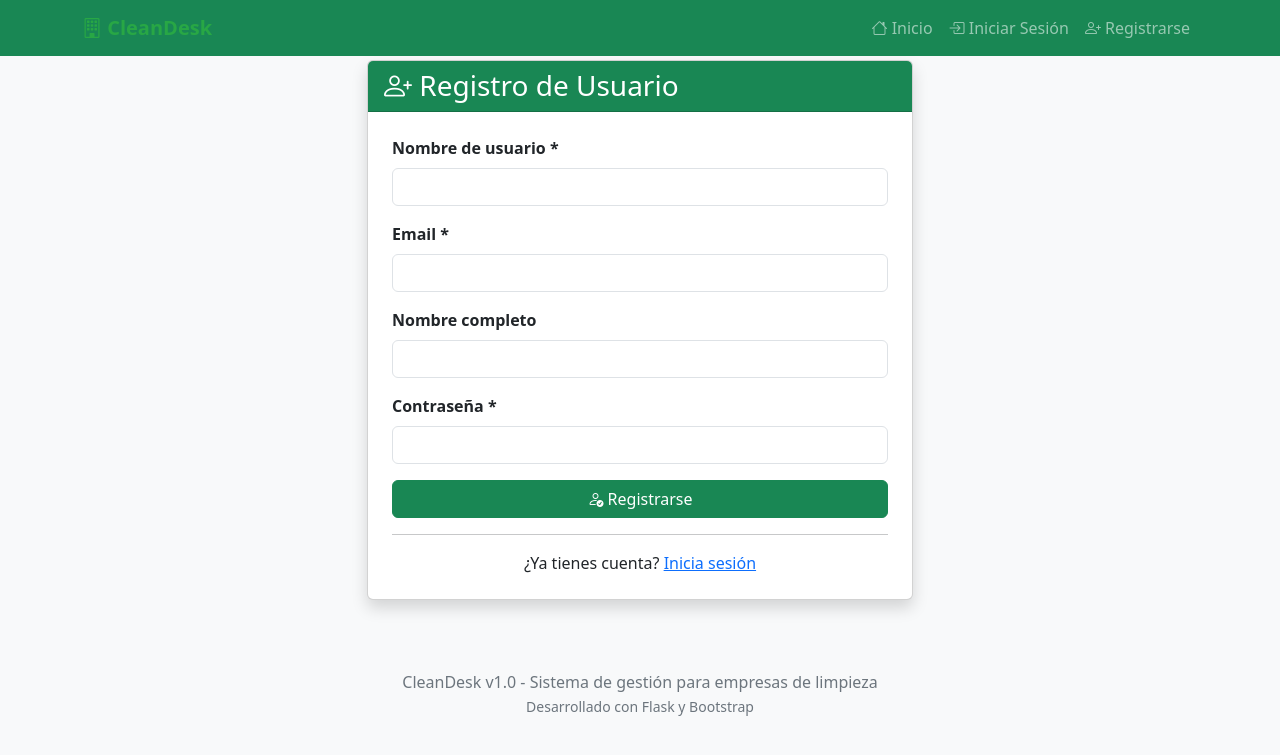
After one commit to fevasquez444/cleandesk, a Flask app: page /registro in a window 1280 px wide. The commit adds this page. Shown: the top 755 px of the page. Run offline with Flask 3, Linux system fonts and the light colour scheme.

Commit message:
Add complete authentication system: user registration, login, logout, profile pages, and protected routes with Flask-Login

```diff
--- a/app.py
+++ b/app.py
@@ -1,8 +1,9 @@
-from flask import Flask, render_template, redirect, url_for
-from flask_sqlalchemy import SQLAlchemy  # ¡CORREGIDO!
+from flask import Flask, render_template, redirect, url_for, flash, request
+from flask_sqlalchemy import SQLAlchemy
 from flask_migrate import Migrate
+from flask_login import LoginManager, UserMixin, login_user, logout_user, login_required, current_user
 from forms import ClientForm
-from services_forms import ServicioForm  # <-- Agrega esto al principio con las otras importaciones
+from services_forms import ServicioForm
 
 app = Flask(__name__)
 app.config['SECRET_KEY'] = 'clave-secreta-cambia-me-en-produccion'
@@ -16,6 +17,14 @@ app.config['SQLALCHEMY_TRACK_MODIFICATIONS'] = False
 # Inicializar extensiones
 db = SQLAlchemy(app)
 migrate = Migrate(app, db)
+
+
+# Configuración de Flask-Login
+login_manager = LoginManager()
+login_manager.init_app(app)
+login_manager.login_view = 'login'  # La vista a la que redirige si no está autenticado
+login_manager.login_message = 'Por favor, inicia sesión para acceder a esta página.'
+login_manager.login_message_category = 'info'
 
 
 # MODELO DE DATOS (esto estaba faltando)
@@ -69,6 +78,27 @@ class Servicio(db.Model):
 
     def __repr__(self):
         return f'<Servicio {self.nombre}>'
+
+# MODELO DE DATOS PARA USUARIO (NUEVO)
+class Usuario(UserMixin, db.Model):
+    __tablename__ = 'usuarios'
+
+    id = db.Column(db.Integer, primary_key=True)
+    username = db.Column(db.String(50), unique=True, nullable=False)
+    email = db.Column(db.String(120), unique=True, nullable=False)
+    password = db.Column(db.String(200), nullable=False)
+    nombre_completo = db.Column(db.String(100))
+    rol = db.Column(db.String(20), default='empleado')  # 'admin' o 'empleado'
+    activo = db.Column(db.Boolean, default=True)
+    fecha_registro = db.Column(db.DateTime, default=db.func.current_timestamp())
+
+    def __repr__(self):
+        return f'<Usuario {self.username}>'
+
+# RUTA PARA LOGIN DE USUARIO
+@login_manager.user_loader
+def load_user(user_id):
+    return db.session.get(Usuario, int(user_id))
 
 
 # RUTA PARA EDITAR CLIENTE (NUEVA)
@@ -152,5 +182,76 @@ def eliminar_servicio(id):
     return redirect(url_for('listar_servicios'))
 
 
+# ===== RUTAS DE AUTENTICACIÓN =====
+
+# REGISTRO DE USUARIOS
+@app.route('/registro', methods=['GET', 'POST'])
+def registro():
+    if request.method == 'POST':
+        username = request.form.get('username')
+        email = request.form.get('email')
+        password = request.form.get('password')
+        nombre_completo = request.form.get('nombre_completo')
+
+        # Verificar si el usuario ya existe
+        usuario_existe = Usuario.query.filter_by(username=username).first()
+        email_existe = Usuario.query.filter_by(email=email).first()
+
+        if usuario_existe:
+            flash('El nombre de usuario ya existe', 'danger')
+        elif email_existe:
+            flash('El email ya está registrado', 'danger')
+        else:
+            # Crear nuevo usuario (sin hash aún, después implementaremos)
+            nuevo_usuario = Usuario(
+                username=username,
+                email=email,
+                password=password,  # TEMPORAL: después agregaremos hash
+                nombre_completo=nombre_completo,
+                rol='empleado'
+            )
+            db.session.add(nuevo_usuario)
+            db.session.commit()
+            flash('Usuario registrado correctamente. Ahora puedes iniciar sesión.', 'success')
+            return redirect(url_for('login'))
+
+    return render_template('registro.html')
+
+
+# LOGIN DE USUARIOS
+@app.route('/login', methods=['GET', 'POST'])
+def login():
+    if request.method == 'POST':
+        username = request.form.get('username')
+        password = request.form.get('password')
+
+        usuario = Usuario.query.filter_by(username=username).first()
+
+        if usuario and usuario.password == password:  # TEMPORAL: después mejoraremos
+            login_user(usuario)
+            flash(f'Bienvenido, {usuario.nombre_completo or usuario.username}!', 'success')
+            return redirect(url_for('index'))
+        else:
+            flash('Usuario o contraseña incorrectos', 'danger')
+
+    return render_template('login.html')
+
+
+# LOGOUT
+@app.route('/logout')
+@login_required
+def logout():
+    logout_user()
+    flash('Has cerrado sesión correctamente', 'info')
+    return redirect(url_for('index'))
+
+
+# PERFIL DE USUARIO
+@app.route('/perfil')
+@login_required
+def perfil():
+    return render_template('perfil.html', usuario=current_user)
+
+
 if __name__ == '__main__':
     app.run(debug=True)
--- a/templates/base.html
+++ b/templates/base.html
@@ -46,6 +46,8 @@
                             <i class="bi bi-house"></i> Inicio
                         </a>
                     </li>
+
+                    {% if current_user.is_authenticated %}
                         <li class="nav-item">
                             <a class="nav-link" href="{{ url_for('listar_clientes') }}">
                                 <i class="bi bi-people"></i> Clientes
@@ -61,6 +63,36 @@
                                 <i class="bi bi-person-plus"></i> Nuevo Cliente
                             </a>
                         </li>
+                        <li class="nav-item dropdown">
+                            <a class="nav-link dropdown-toggle" href="#" role="button" data-bs-toggle="dropdown">
+                                <i class="bi bi-person-circle"></i> {{ current_user.username }}
+                            </a>
+                            <ul class="dropdown-menu dropdown-menu-end">
+                                <li>
+                                    <a class="dropdown-item" href="{{ url_for('perfil') }}">
+                                        <i class="bi bi-person"></i> Mi Perfil
+                                    </a>
+                                </li>
+                                <li><hr class="dropdown-divider"></li>
+                                <li>
+                                    <a class="dropdown-item text-danger" href="{{ url_for('logout') }}">
+                                        <i class="bi bi-box-arrow-right"></i> Cerrar Sesión
+                                    </a>
+                                </li>
+                            </ul>
+                        </li>
+                    {% else %}
+                        <li class="nav-item">
+                            <a class="nav-link" href="{{ url_for('login') }}">
+                                <i class="bi bi-box-arrow-in-right"></i> Iniciar Sesión
+                            </a>
+                        </li>
+                        <li class="nav-item">
+                            <a class="nav-link" href="{{ url_for('registro') }}">
+                                <i class="bi bi-person-plus"></i> Registrarse
+                            </a>
+                        </li>
+                    {% endif %}
                 </ul>
             </div>
         </div>
--- /dev/null
+++ b/templates/registro.html
@@ -0,0 +1,60 @@
+{% extends "base.html" %}
+
+{% block title %}Registro de Usuario{% endblock %}
+
+{% block content %}
+<div class="row justify-content-center">
+    <div class="col-md-6">
+        <div class="card shadow">
+            <div class="card-header bg-success text-white">
+                <h3 class="mb-0">
+                    <i class="bi bi-person-plus"></i> Registro de Usuario
+                </h3>
+            </div>
+            <div class="card-body p-4">
+                {% with messages = get_flashed_messages(with_categories=true) %}
+                    {% if messages %}
+                        {% for category, message in messages %}
+                            <div class="alert alert-{{ category }}">{{ message }}</div>
+                        {% endfor %}
+                    {% endif %}
+                {% endwith %}
+
+                <form method="POST">
+                    <div class="mb-3">
+                        <label class="form-label fw-bold">Nombre de usuario *</label>
+                        <input type="text" name="username" class="form-control" required>
+                    </div>
+
+                    <div class="mb-3">
+                        <label class="form-label fw-bold">Email *</label>
+                        <input type="email" name="email" class="form-control" required>
+                    </div>
+
+                    <div class="mb-3">
+                        <label class="form-label fw-bold">Nombre completo</label>
+                        <input type="text" name="nombre_completo" class="form-control">
+                    </div>
+
+                    <div class="mb-3">
+                        <label class="form-label fw-bold">Contraseña *</label>
+                        <input type="password" name="password" class="form-control" required>
+                    </div>
+
+                    <div class="d-grid">
+                        <button type="submit" class="btn btn-success">
+                            <i class="bi bi-person-check"></i> Registrarse
+                        </button>
+                    </div>
+                </form>
+
+                <hr>
+                <p class="text-center mb-0">
+                    ¿Ya tienes cuenta?
+                    <a href="{{ url_for('login') }}">Inicia sesión</a>
+                </p>
+            </div>
+        </div>
+    </div>
+</div>
+{% endblock %}
```
Also changed, not shown: migrations/versions/54896ed04b69_add_user_model_for_authentication.py (added, +40 -0 lines), templates/login.html (added, +50 -0 lines), templates/perfil.html (added, +54 -0 lines), instance/cleandesk.db. Lines whose indentation alone changed are shown as unchanged.
